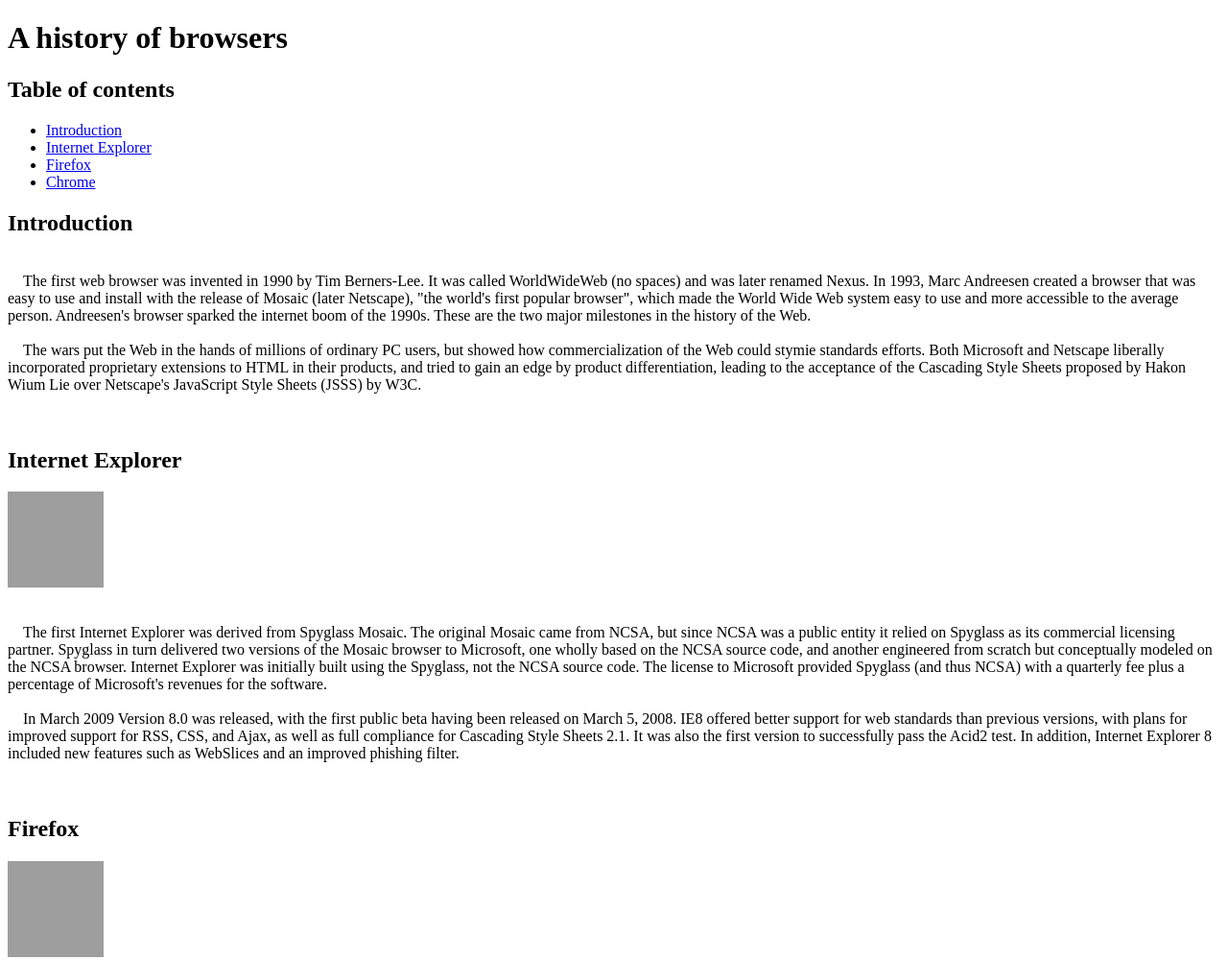
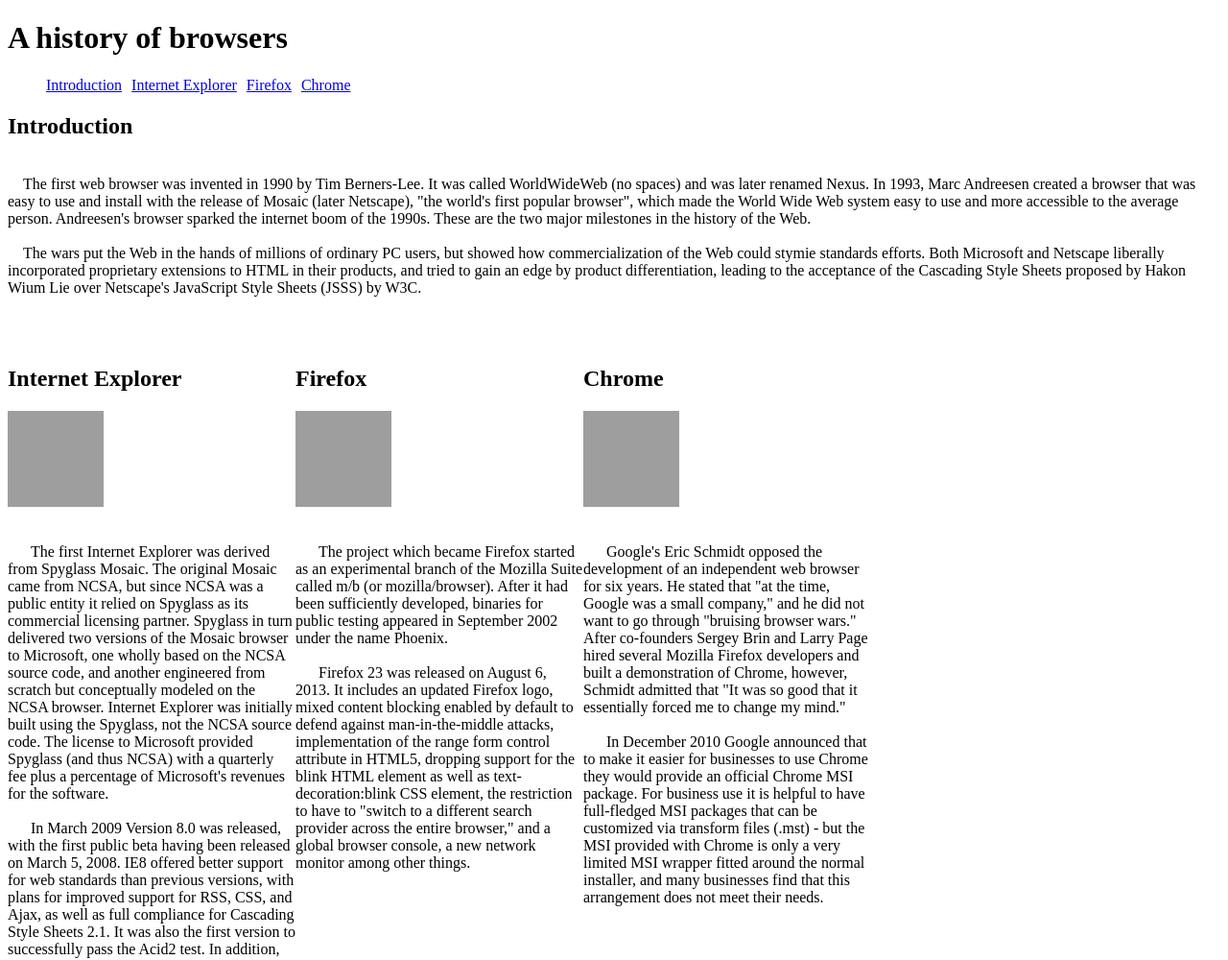
Before and after one commit to FAKEFAKEORG/browserhistoryTEST, a plain HTML site: page index.html in a window 1280 px wide. Shown: the top 1000 px of the page at 96% size. Drawn offline with Linux system fonts and the light colour scheme; grey boxes are pictures that could not be loaded.

Commit message:
finished wod

```diff
--- a/index.html
+++ b/index.html
@@ -7,15 +7,19 @@
     p {
       white-space: pre-wrap;
     }
+    ul {
+      list-style-type: none;
+    }
+    li {
+      float: left;
+      padding-right: 10px;
+    }
   </style>
 </head>
 <body>
   <h1>
     A history of browsers
   </h1>
-  <h2>
-    Table of contents
-  </h2>
   <ul>
     <li>
       <a href="https://www.w3.org/People/Berners-Lee/WorldWideWeb.html">Introduction</a>
@@ -30,6 +34,7 @@
       <a href="https://www.google.com/chrome/dr/download/?brand=JJTC&gclid=EAIaIQobChMIoOjShIaS_QIVWwatBh2Bvga7EAAYASAAEgIYMPD_BwE&gclsrc=aw.ds">Chrome</a>
     </li>
   </ul>
+<br>
 
   <h2>
     Introduction
@@ -41,6 +46,7 @@
 
   </p>
 
+  <div style="width:300px; float: left;">
     <h2>
       Internet Explorer
     </h2>
@@ -51,7 +57,9 @@
       In March 2009 Version 8.0 was released, with the first public beta having been released on March 5, 2008. IE8 offered better support for web standards than previous versions, with plans for improved support for RSS, CSS, and Ajax, as well as full compliance for Cascading Style Sheets 2.1. It was also the first version to successfully pass the Acid2 test. In addition, Internet Explorer 8 included new features such as WebSlices and an improved phishing filter.
 
     </p>
+  </div>
 
+  <div style="width:300px; float: left;">
     <h2>
       Firefox
     </h2>
@@ -62,6 +70,8 @@
       Firefox 23 was released on August 6, 2013. It includes an updated Firefox logo, mixed content blocking enabled by default to defend against man-in-the-middle attacks, implementation of the range form control attribute in HTML5, dropping support for the blink HTML element as well as text-decoration:blink CSS element, the restriction to have to "switch to a different search provider across the entire browser," and a global browser console, a new network monitor among other things.
 
     </p>
+  </div>
+  <div style="width:300px; float: left;">
     <h2>
       Chrome
     </h2>
@@ -72,5 +82,6 @@
       In December 2010 Google announced that to make it easier for businesses to use Chrome they would provide an official Chrome MSI package. For business use it is helpful to have full-fledged MSI packages that can be customized via transform files (.mst) - but the MSI provided with Chrome is only a very limited MSI wrapper fitted around the normal installer, and many businesses find that this arrangement does not meet their needs.
 
     </p>
+  </div>
 </body>
 </html>
```
Lines whose indentation alone changed are shown as unchanged.
